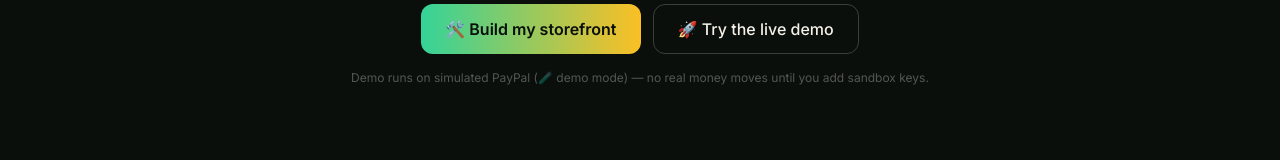
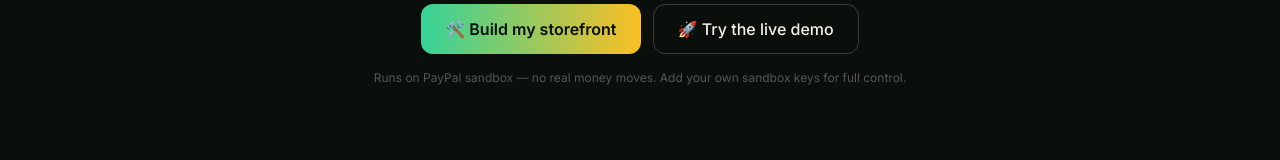
Before and after one commit to devilking7x/vendorapay, a React (Vite) app in the folder web/: page / in a window 1280 px wide. Shown: the part 451-611 px from the top of the page. Built offline with nearby package versions, Linux system fonts and the light colour scheme; no server answers.

Commit message:
Judge fixes: spacing, bot guard, messaging

```diff
--- a/web/src/pages/Landing.tsx
+++ b/web/src/pages/Landing.tsx
@@ -62,7 +62,7 @@ export default function Landing({ nav }: { nav: (h: string) => void }) {
         </div>
         {err && <p className="text-red-300 text-sm mt-3">{err}</p>}
         <p className="text-white/30 text-xs mt-4">
-          Demo runs on simulated PayPal (🧪 demo mode) — no real money moves until you add sandbox keys.
+          Runs on PayPal sandbox — no real money moves. Add your own sandbox keys for full control.
         </p>
       </section>
 
--- a/web/src/pages/Storefront.tsx
+++ b/web/src/pages/Storefront.tsx
@@ -108,7 +108,7 @@ export default function Storefront({ id, nav }: { id: string; nav: (h: string) =
         }}
       >
         <div className="max-w-3xl mx-auto">
-          <p className="text-sm text-white/50 mb-2">by {page.sellerName}</p>
+          <p className="text-sm text-white/50 mb-2">by{" "}{page.sellerName}</p>
           <h1 className="font-display font-extrabold text-3xl sm:text-5xl tracking-tight">
             {page.title}
           </h1>
@@ -134,7 +134,7 @@ export default function Storefront({ id, nav }: { id: string; nav: (h: string) =
                 <p className="text-white/60 text-sm mt-1">{p.description}</p>
               </div>
               <p className="font-display font-extrabold text-2xl text-mint whitespace-nowrap">
-                {p.price} <span className="text-sm">{p.currency}</span>
+                {p.price}{" "}<span className="text-sm">{p.currency}</span>
               </p>
             </div>
 
```
Also changed, not shown: 1 other file (tests, documents, lock files or other folders).
